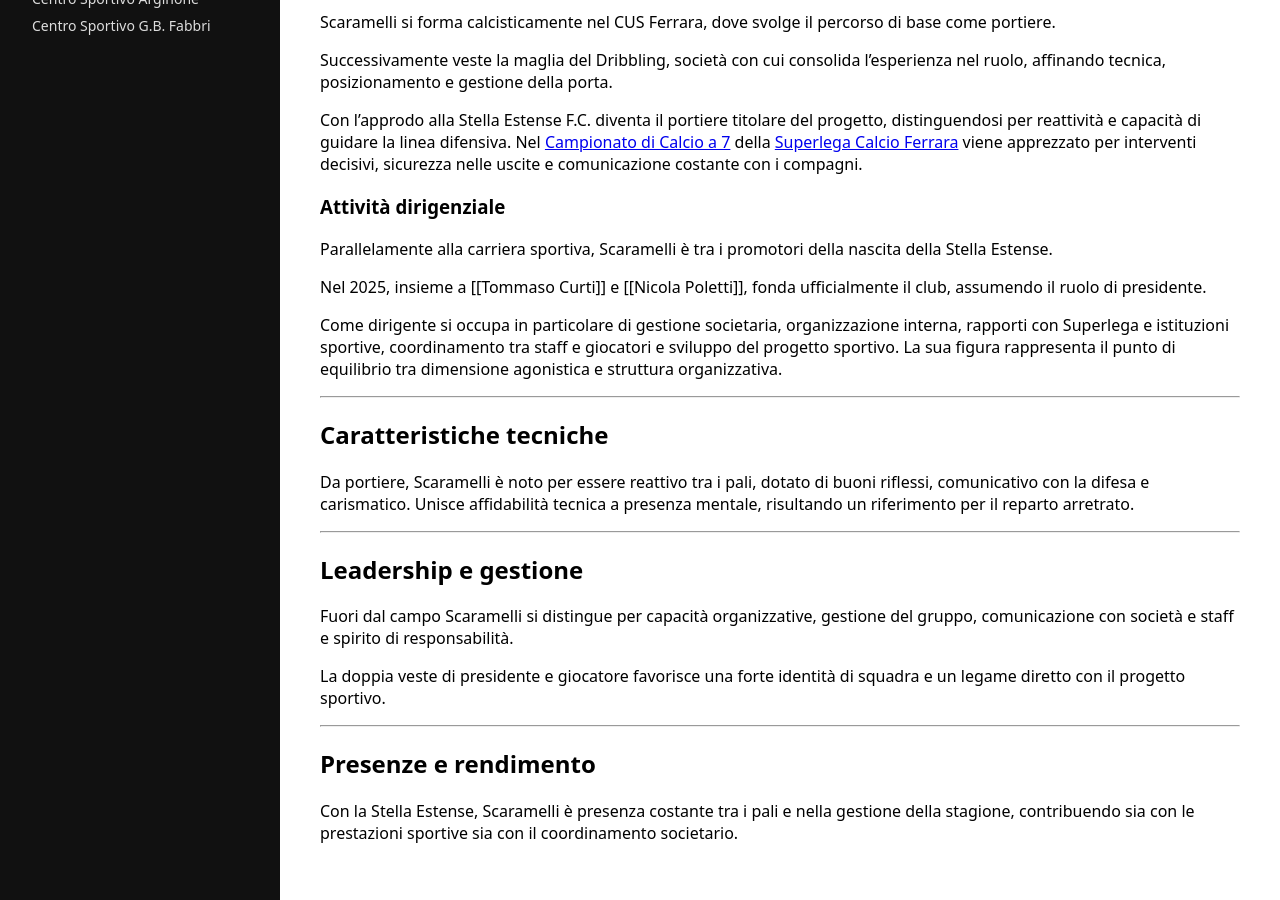
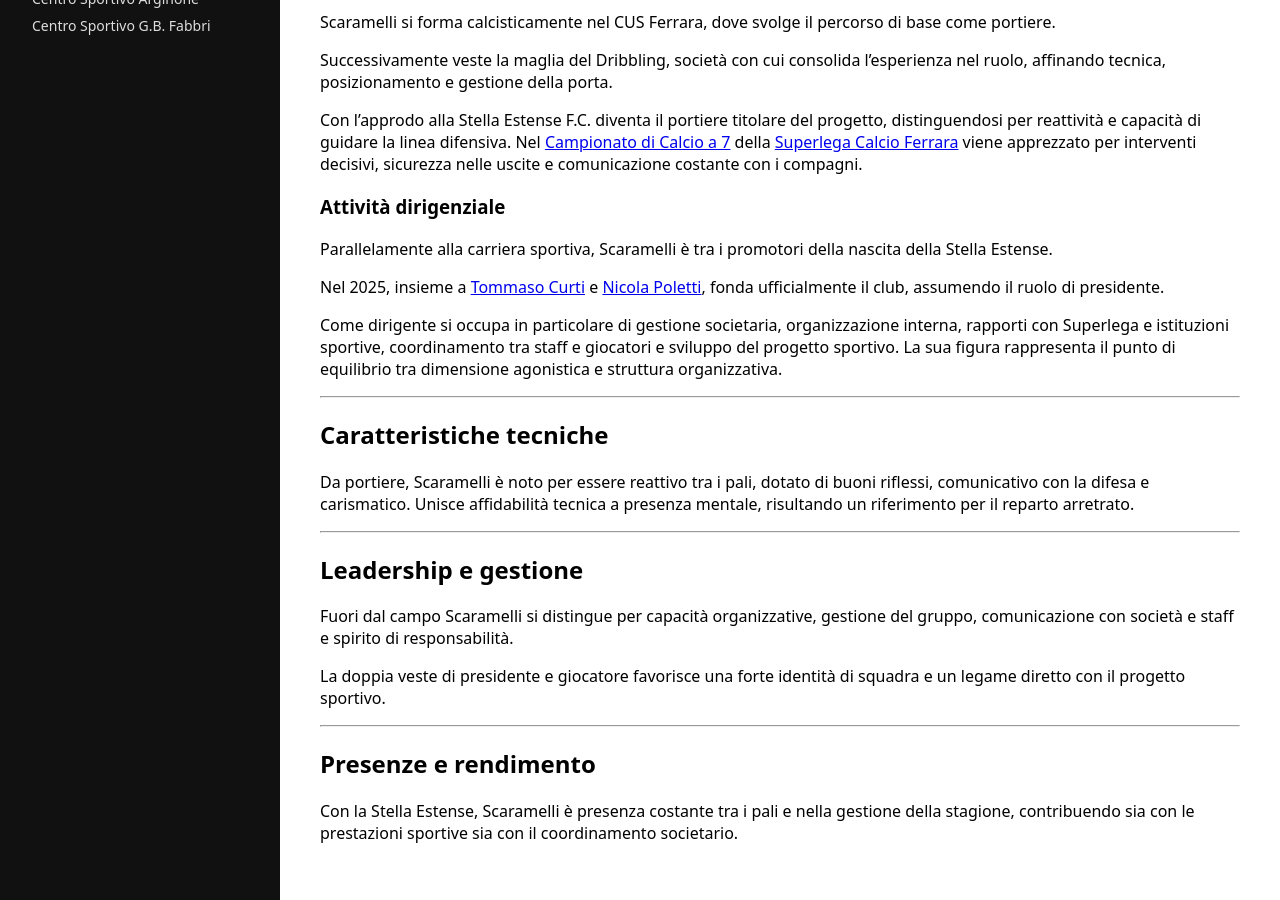
Before and after one commit to tommy-unife/Stella-Estense-Wiki, a Jekyll site: the page built from Francesco-Scaramelli.md, in a window 1280 px wide and 900 px high, scrolled down 975 px. Built offline with Jekyll 4.4.1, drawn with Linux system fonts in a browser that asks for light colours; our own code applies the rules of GitHub Pages for plain Markdown files; part of the change alters nothing that is shown.

```diff
--- a/Francesco-Scaramelli.md
+++ b/Francesco-Scaramelli.md
@@ -44,7 +44,7 @@ Con l’approdo alla Stella Estense F.C. diventa il portiere titolare del proget
 
 Parallelamente alla carriera sportiva, Scaramelli è tra i promotori della nascita della Stella Estense.
 
-Nel 2025, insieme a [[Tommaso Curti]] e [[Nicola Poletti]], fonda ufficialmente il club, assumendo il ruolo di presidente.
+Nel 2025, insieme a [Tommaso Curti](Tommaso-Curti.md) e [Nicola Poletti](Nicola-Poletti.md), fonda ufficialmente il club, assumendo il ruolo di presidente.
 
 Come dirigente si occupa in particolare di gestione societaria, organizzazione interna, rapporti con Superlega e istituzioni sportive, coordinamento tra staff e giocatori e sviluppo del progetto sportivo. La sua figura rappresenta il punto di equilibrio tra dimensione agonistica e struttura organizzativa.
 
```
